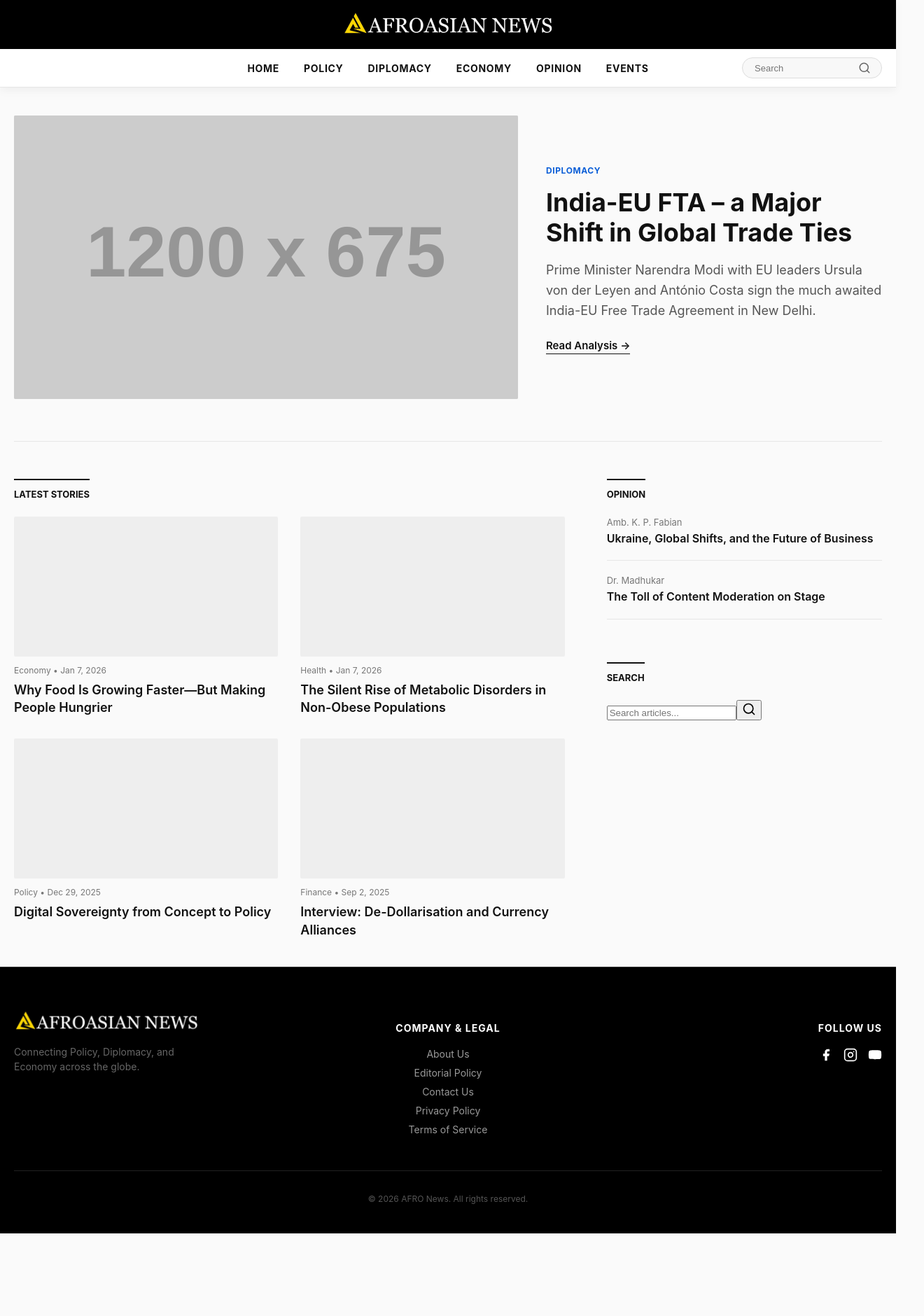
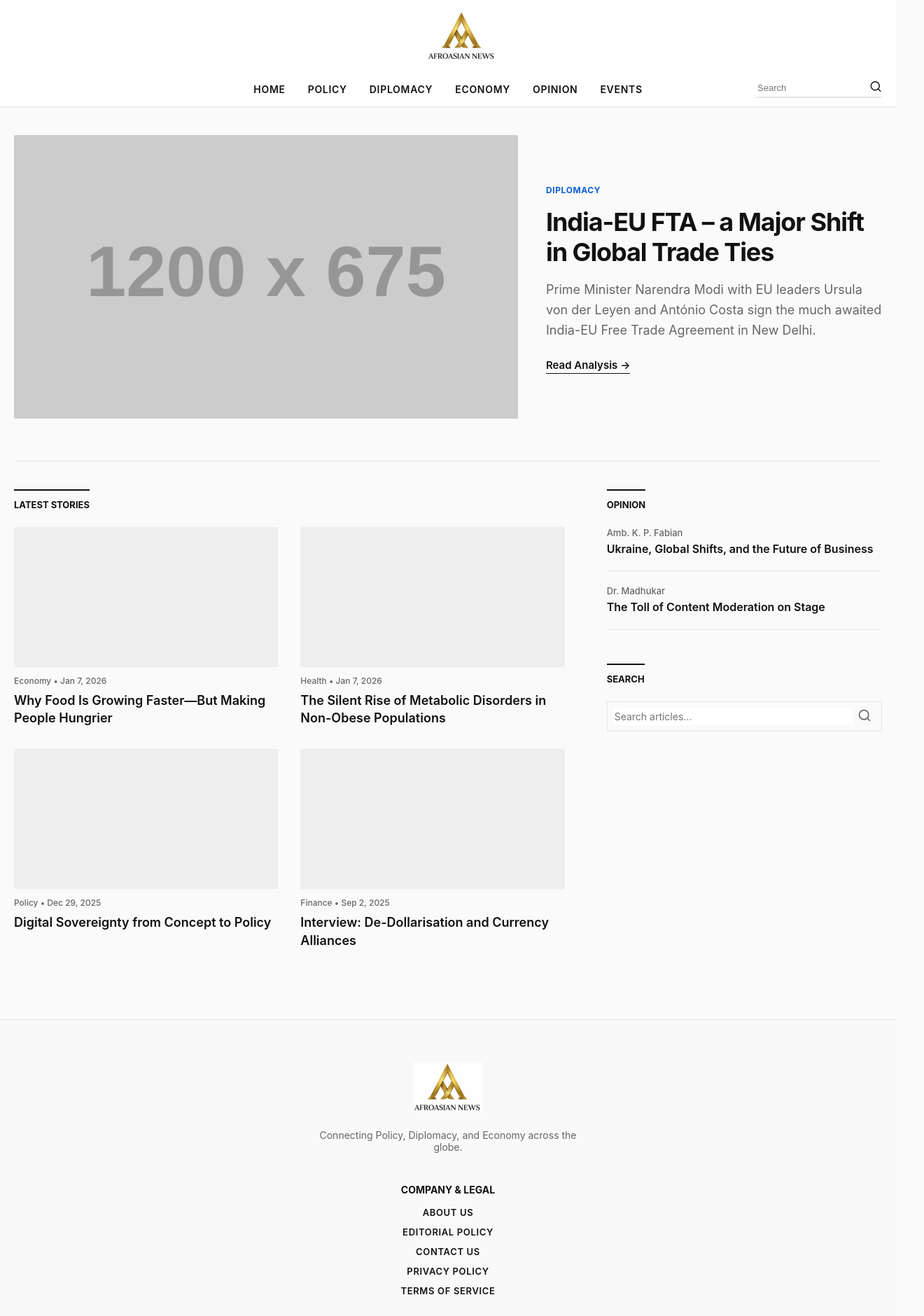
Before and after one commit to raheescwc2020/AfroAsian, a React (Vite) app: page / in a window 1280 px wide. Shown: the top 1880 px of the page at 70% size, 1320 px wide, since content can reach past the window. Before the commit the page ends 1762 px from the top, so only its background shows below. Built offline with nearby package versions, Linux system fonts and the light colour scheme.

Commit message:
Logo Edited

```diff
--- a/src/components/Footer.jsx
+++ b/src/components/Footer.jsx
@@ -42,20 +42,7 @@ const Footer = () => {
         </div>
 
         {/* --- SECTION 3: SOCIAL MEDIA --- */}
-        <div className="aan-footer-socials">
-          <h4>Follow Us</h4>
-          <div className="social-icons-row">
-            <a href="https://facebook.com" target="_blank" rel="noreferrer" aria-label="Facebook">
-              <FbIcon />
-            </a>
-            <a href="https://instagram.com" target="_blank" rel="noreferrer" aria-label="Instagram">
-              <InstaIcon />
-            </a>
-            <a href="https://youtube.com" target="_blank" rel="noreferrer" aria-label="YouTube">
-              <YtIcon />
-            </a>
-          </div>
-        </div>
+
 
       </div>
 
--- a/src/components/Header.jsx
+++ b/src/components/Header.jsx
@@ -59,7 +59,7 @@ const Header = () => {
              </div>
 
              {/* Links */}
-              <Link to="/" className="nav-item" onClick={closeMenu}>Home</Link>
+              <Link to="/policy" className="nav-item" onClick={closeMenu}>Home</Link>
              <Link to="/policy" className="nav-item" onClick={closeMenu}>Policy</Link>
              <Link to="/diplomacy" className="nav-item" onClick={closeMenu}>Diplomacy</Link>
              <Link to="/economy" className="nav-item" onClick={closeMenu}>Economy</Link>
@@ -67,11 +67,7 @@ const Header = () => {
              <Link to="/events" className="nav-item" onClick={closeMenu}>Events</Link>
 
              {/* Mobile Socials */}
-             <div className="mobile-only mobile-socials">
-                <a href="https://facebook.com"><FbIcon /></a>
-                <a href="https://instagram.com"><InstaIcon /></a>
-                <a href="https://youtube.com"><YtIcon /></a>
-             </div>
+
           </nav>
 
           {/* C. DESKTOP SEARCH BOX (Right Side) */}
--- a/src/index.css
+++ b/src/index.css
@@ -1,126 +1,107 @@
 /* =========================================
-   1. GLOBAL VARIABLES & RESET
+   1. LOCKED SPECIFICATION (Base Variables)
    ========================================= */
 :root {
   --font-primary: 'Inter', system-ui, -apple-system, BlinkMacSystemFont, sans-serif;
-
-  /* Colors */
   --black: #111111;
-  --white: #ffffff;
-  --gray: #888888;
-  --accent: #0B5ED7; /* Standard Blue Accent */
-
-  /* Borders & Backgrounds */
-  --bg-body: #FAFAFA;
-  --bg-dark: #000000;
+  --gray: #666666;
   --border-light: #E6E6E6;
-  --border-dark: #333333;
-}
-
-* {
-  box-sizing: border-box;
-}
-
-body {
-  margin: 0;
-  font-family: var(--font-primary);
-  background-color: var(--bg-body);
-  color: var(--black);
-  -webkit-font-smoothing: antialiased;
-}
-
-a {
-  text-decoration: none;
-  color: inherit;
-  transition: color 0.2s ease;
-}
-
-ul {
-  list-style: none;
-  padding: 0;
-  margin: 0;
+  --accent: #0B5ED7;
+  --logo-panel-bg: #ffffff;
 }
 
 /* =========================================
-   2. HEADER LAYOUT: SPLIT PANELS (UPDATED)
+   2. MASTHEAD (HEADER) LAYOUT
    ========================================= */
-
-/* Wrapper to make the whole header sticky */
 .aan-masthead-wrapper {
+  width: 100%;
   position: sticky;
   top: 0;
   z-index: 1000;
+  background: #ffffff;
+  font-family: var(--font-primary);
+}
+
+/* --- PANEL 1: LOGO --- */
+.aan-logo-panel {
+  background-color: var(--logo-panel-bg);
+  padding: 15px 0;
   width: 100%;
-  box-shadow: 0 4px 12px rgba(0,0,0,0.05);
+  text-align: center;
+}
+
+.centered-logo {
+  display: flex;
+  justify-content: center;
+  align-items: center;
+  width: 100%;
+  margin: 0 auto;
+}
+
+.aan-logo-img {
+  height: 72px; /* Desktop Default */
+  width: auto;
+  display: block;
+}
+
+/* --- PANEL 2: NAVIGATION --- */
+.aan-nav-panel {
+  background-color: #ffffff;
+  border-bottom: 1px solid var(--border-light);
+  height: 50px;
 }
 
 .aan-container {
   max-width: 1280px;
   margin: 0 auto;
   padding: 0 20px;
-  position: relative; /* Essential for absolute positioning of search */
 }
 
-/* --- PANEL 1: LOGO (BLACK BACKGROUND) --- */
-.aan-logo-panel {
-  background-color: #000000;
-  padding: 15px 0;
-  display: flex;
-  justify-content: center;
-  align-items: center;
-}
-
-.aan-logo-img {
-  height: 40px; /* Logo Size */
-  width: auto;
-  display: block;
-}
-
-/* --- PANEL 2: NAVIGATION (WHITE BACKGROUND) --- */
-.aan-nav-panel {
-  background-color: #ffffff;
-  border-bottom: 1px solid var(--border-light);
-  height: 55px; /* Fixed height for alignment */
-}
+/* =========================================
+   3. DESKTOP LAYOUT (Min-Width: 769px)
+   ========================================= */
+@media (min-width: 769px) {
 
   .nav-flex-wrapper {
     display: flex;
     align-items: center;
-  justify-content: center; /* Centers the Navigation Links */
+    justify-content: center;
+    position: relative;
     height: 100%;
   }
 
-/* --- DESKTOP HEADER (Min-width 769px) --- */
-@media (min-width: 769px) {
-
-  /* Navigation Links */
+  /* Navigation Bar */
   .aan-nav {
     display: flex;
-    gap: 35px;
+    gap: 32px;
   }
 
   .nav-item {
+    font-size: 14px;
+    font-weight: 600;
+    color: var(--black);
     text-decoration: none;
-    color: var(--black);
-    font-size: 14px;
-    font-weight: 700;
+    position: relative;
     text-transform: uppercase;
     letter-spacing: 0.05em;
-    position: relative;
-    padding: 18px 0; /* Full height clickable area */
+    padding: 5px 0;
   }
 
-  /* Hover Effect (Blue Underline) */
-  .nav-item:hover { color: var(--accent); }
+  /* Hover Animation (Underline) */
+  .nav-item:hover { text-decoration: none; }
 
   .nav-item::after {
-    content: ''; position: absolute; bottom: 0; left: 0;
-    width: 100%; height: 3px; background: var(--accent);
-    transform: scaleX(0); transition: transform 0.2s;
+    content: '';
+    position: absolute;
+    bottom: 0; left: 0; width: 100%; height: 2px;
+    transform: scaleX(0); transform-origin: center;
+    transition: transform 0.25s ease;
+    background-color: var(--accent);
   }
+
   .nav-item:hover::after { transform: scaleX(1); }
 
-  /* Search Box - Positioned Absolute Right */
+  /* --- SEARCH BOX (Absolute Right) --- */
   .aan-search-wrapper {
     position: absolute;
     right: 20px;
@@ -129,336 +110,211 @@ ul {
   }
 
   .aan-mini-search {
-    display: flex;
-    align-items: center;
-    border: 1px solid #ddd;
-    border-radius: 20px;
-    padding: 5px 15px;
-    background: #f8f8f8;
+    display: flex; align-items: center;
+    border-bottom: 1px solid #ccc;
+    padding-bottom: 3px; width: 180px;
   }
 
   .aan-mini-search input {
-    border: none; background: transparent; outline: none;
-    font-size: 13px; width: 150px; color: var(--black);
+    border: none; background: transparent; font-size: 13px; width: 100%; outline: none;
   }
 
   .aan-mini-search button {
-    background: none; border: none; cursor: pointer;
-    color: #666; padding: 0; display: flex;
+    background: none; border: none; cursor: pointer; padding: 0; color: var(--black);
   }
 
-  .aan-mini-search button:hover { color: var(--accent); }
-
-  /* Hide Mobile Toggles */
-  .aan-menu-toggle,
-  .aan-mobile-search-toggle,
-  .mobile-only {
+  /* Hide Mobile Elements */
+  .aan-menu-toggle, .aan-mobile-search-toggle, .mobile-only {
     display: none !important;
   }
 }
 
-/* --- MOBILE HEADER (Max-width 768px) --- */
+/* =========================================
+   4. MOBILE LAYOUT (Max-Width: 768px)
+   ========================================= */
 @media (max-width: 768px) {
 
-  .nav-flex-wrapper {
-    justify-content: space-between; /* Hamburger Left, Search Right */
+  /* --- UPDATED: LOGO SETTINGS --- */
+  .aan-logo-panel {
+    padding: 10px 0;
+    /* Enforce vertical centering for the container */
+    display: flex;
+    align-items: center;
+    justify-content: center;
+    min-height: 92px; /* Ensures container is tall enough for 72px logo + padding */
   }
 
-  /* Toggles */
-  .aan-menu-toggle,
-  .aan-mobile-search-toggle {
-    background: none; border: none; font-size: 24px;
-    cursor: pointer; padding: 0; display: block;
-    color: var(--black);
+  .aan-logo-img {
+    height: 72px; /* UPDATED: Changed from 32px to 72px */
+    width: auto;
+    object-fit: contain;
+  }
+  /* ------------------------------ */
+
+  .nav-flex-wrapper {
+    display: flex; justify-content: space-between; align-items: center; height: 100%;
   }
 
-  /* Hide Desktop Search */
   .aan-search-wrapper { display: none; }
 
-  /* Mobile Drawer */
+  .aan-menu-toggle, .aan-mobile-search-toggle {
+    display: block; background: none; border: none; font-size: 24px; cursor: pointer; color: var(--black); z-index: 1001;
+  }
+
+  /* === MOBILE DRAWER === */
   .aan-nav { display: none; }
 
   .aan-nav.mobile-active {
     display: flex; flex-direction: column;
-    position: fixed;
-    left: 0; width: 100%; height: 100vh;
-    background: #fff; z-index: 999;
-    padding: 20px;
-    border-top: 1px solid #eee;
-    /* Position below the header (approx height of logo + nav bar) */
-    top: 125px;
+    position: absolute; top: 100%; left: 0; width: 100%; height: calc(100vh - 100px);
+    background: #ffffff; border-top: 1px solid #E6E6E6; z-index: 999; overflow-y: auto;
   }
 
-  /* Mobile Search inside Drawer */
+  .aan-nav.mobile-active .nav-item {
+    display: block; text-align: left; padding: 16px 20px;
+    color: #111111; text-decoration: none; font-size: 16px; font-weight: 600;
+    text-transform: capitalize; border-bottom: 1px solid #f0f0f0;
+  }
+
+  /* Mobile Search Box */
   .mobile-search-container {
-    display: flex; margin-bottom: 20px;
-    background: #f5f5f5; padding: 10px; border-radius: 4px;
+    display: flex !important; align-items: center; background: #f5f5f5;
+    margin: 15px; padding: 10px 15px; border-radius: 4px;
   }
-  .mobile-search-container input { width: 100%; border: none; background: transparent; outline: none; }
-
-  .nav-item {
-    display: block; padding: 15px 0; border-bottom: 1px solid #eee; font-weight: 600;
+  .mobile-search-container input {
+    border: none; background: transparent; width: 100%; outline: none; font-size: 14px;
+  }
+  .mobile-search-container button {
+    background: none; border: none; padding: 0; color: #888; cursor: pointer;
   }
 
   .mobile-socials {
-    margin-top: 20px; display: flex; gap: 20px; justify-content: center;
+    display: flex !important; gap: 20px; padding: 20px; margin-top: auto;
   }
+  .mobile-socials a { color: #111; }
+  .mobile-socials a:hover { color: var(--accent); }
 }
 
 /* =========================================
-   3. PAGE CONTENT (Hero, Grid, Cards)
+   5. BODY / GLOBAL STYLES
    ========================================= */
-.aan-main {
-  max-width: 1280px;
-  margin: 0 auto;
-  padding: 40px 20px;
-}
-
-/* Hero Section */
-.hero-section {
-  display: grid;
-  grid-template-columns: 1.5fr 1fr;
-  gap: 40px;
-  margin-bottom: 60px;
-  align-items: center;
-}
-
-.hero-image-container {
-  width: 100%;
-  aspect-ratio: 16/9;
-  background-color: #ddd;
-  overflow: hidden;
-  border-radius: 2px;
-}
-
-.hero-image {
-  width: 100%;
-  height: 100%;
-  object-fit: cover;
-}
-
-.hero-content h1 {
-  font-size: 36px;
-  line-height: 1.2;
-  font-weight: 700;
-  margin: 16px 0;
-}
-
-.hero-excerpt {
-  font-size: 18px;
-  line-height: 1.6;
-  color: #555;
-  margin-bottom: 24px;
-}
-
-.category-tag {
-  font-size: 12px;
-  text-transform: uppercase;
-  font-weight: 700;
-  color: var(--accent);
-  letter-spacing: 0.05em;
-}
-
-.read-more {
-  font-size: 15px;
-  font-weight: 600;
-  border-bottom: 1px solid var(--black);
-  padding-bottom: 2px;
-}
-
-.content-divider {
-  border-top: 1px solid var(--border-light);
-  margin: 40px 0;
-}
-
-/* Grid Layout */
-.grid-layout {
-  display: grid;
-  grid-template-columns: 2fr 1fr;
-  gap: 60px;
-}
-
-.section-label {
-  font-size: 13px;
-  font-weight: 700;
-  border-top: 2px solid var(--black);
-  padding-top: 12px;
-  display: inline-block;
-  margin-bottom: 24px;
-  text-transform: uppercase;
-}
-
-.card-grid {
-  display: grid;
-  grid-template-columns: repeat(2, 1fr);
-  gap: 32px;
-}
-
-.news-card .card-image {
-  width: 100%;
-  height: 200px;
-  background-color: #eee;
-  margin-bottom: 12px;
-  border-radius: 2px;
-  object-fit: cover;
-}
-
-.card-meta {
-  font-size: 12px;
-  color: #777;
-  margin-bottom: 8px;
-}
-
-.news-card h4 {
-  font-size: 18px;
+body {
   margin: 0;
-  line-height: 1.4;
-  font-weight: 600;
-}
-
-/* Sidebar */
-.sidebar-widget {
-  margin-bottom: 48px;
-}
-
-.opinion-list li {
-  margin-bottom: 20px;
-  border-bottom: 1px solid var(--border-light);
-  padding-bottom: 20px;
-}
-
-.opinion-list .author {
-  display: block;
-  font-size: 13px;
-  color: #777;
-  margin-bottom: 4px;
-}
-
-.opinion-list a {
-  font-weight: 600;
-  font-size: 16px;
-  line-height: 1.4;
-}
-
-/* Responsive Content */
-@media (max-width: 1024px) {
-  .hero-section,
-  .grid-layout,
-  .card-grid {
-    grid-template-columns: 1fr;
+  font-family: var(--font-primary);
+  background-color: #FAFAFA;
+  color: var(--black);
+  -webkit-font-smoothing: antialiased;
 }
 
 .aan-main {
-    padding: 20px;
-  }
+  max-width: 1280px; margin: 0 auto; padding: 40px 20px;
 }
 
+.hero-section { display: grid; grid-template-columns: 1.5fr 1fr; gap: 40px; margin-bottom: 60px; align-items: center; }
+.hero-image-container { width: 100%; aspect-ratio: 16/9; background-color: #ddd; overflow: hidden; border-radius: 2px; }
+.hero-image { width: 100%; height: 100%; object-fit: cover; }
+.hero-content h1 { font-size: 36px; line-height: 1.2; font-weight: 700; letter-spacing: -0.03em; margin: 16px 0; }
+.hero-excerpt { font-size: 18px; line-height: 1.6; color: var(--gray); margin-bottom: 24px; }
+.category-tag { font-size: 12px; text-transform: uppercase; font-weight: 700; color: var(--accent); letter-spacing: 0.05em; }
+.read-more { font-size: 15px; font-weight: 600; color: var(--black); text-decoration: none; border-bottom: 1px solid var(--black); padding-bottom: 2px; }
+.content-divider { border-top: 1px solid var(--border-light); margin: 0 0 40px 0; }
+.grid-layout { display: grid; grid-template-columns: 2fr 1fr; gap: 60px; }
+.section-label { font-size: 13px; font-weight: 700; color: var(--black); border-top: 2px solid var(--black); padding-top: 12px; display: inline-block; margin-top: 0; margin-bottom: 24px; text-transform: uppercase; }
+.card-grid { display: grid; grid-template-columns: repeat(2, 1fr); gap: 32px; }
+.news-card .card-image { width: 100%; height: 200px; background-color: #eee; margin-bottom: 12px; border-radius: 2px; }
+.card-meta { font-size: 12px; color: var(--gray); margin-bottom: 8px; font-weight: 500; }
+.news-card h4 { font-size: 18px; margin: 0; line-height: 1.4; font-weight: 600; }
+.sidebar-widget { margin-bottom: 48px; }
+.opinion-list { list-style: none; padding: 0; margin: 0; }
+.opinion-list li { margin-bottom: 20px; border-bottom: 1px solid var(--border-light); padding-bottom: 20px; }
+.opinion-list .author { display: block; font-size: 13px; color: var(--gray); margin-bottom: 4px; font-weight: 500; }
+.opinion-list a { text-decoration: none; color: var(--black); font-weight: 600; font-size: 16px; line-height: 1.4; display: block; }
+.search-box { display: flex; border: 1px solid var(--border-light); padding: 8px; }
+.search-box input { border: none; width: 100%; outline: none; font-family: var(--font-primary); font-size: 14px; }
+.search-box button { background: none; border: none; cursor: pointer; color: var(--gray); }
+
 /* =========================================
-   4. FOOTER (Dark Theme)
+   6. FOOTER STYLES
    ========================================= */
 .aan-footer {
-  background-color: var(--bg-dark);
-  color: #999;
-  padding: 60px 20px 30px;
-  border-top: 1px solid var(--border-dark);
-  margin-top: auto;
-}
-
-.aan-footer-container {
-  max-width: 1280px;
-  margin: 0 auto;
-  display: grid;
-  grid-template-columns: 1fr 2fr 1fr;
-  gap: 40px;
+  text-align: center;
+  padding: 60px 20px;
+  background-color: #f9f9f9;
+  border-top: 1px solid var(--border-light);
+  color: var(--gray);
+  margin-top: 60px;
 }
 
 .aan-footer-brand {
   display: flex;
   flex-direction: column;
-  align-items: flex-start;
-}
-
-.footer-logo-size {
-  height: 35px;
-  width: auto;
-  margin-bottom: 15px;
-  /* Uncomment below if you need to invert a black logo to white */
-  /* filter: brightness(0) invert(1); */
+  align-items: center;
+  margin-bottom: 30px;
 }
 
 .aan-footer-tagline {
+  margin-top: 12px;
   font-size: 14px;
-  line-height: 1.5;
-  color: #666;
-  margin: 0;
+  max-width: 400px;
 }
 
 .aan-footer-links {
-  display: flex;
-  flex-direction: column;
-  align-items: center;
+  margin-bottom: 30px;
 }
 
 .aan-footer-links h4,
 .aan-footer-socials h4 {
-  color: var(--white);
+  color: var(--black);
   font-size: 14px;
   text-transform: uppercase;
-  letter-spacing: 1px;
-  margin-bottom: 20px;
+  margin-bottom: 16px;
   font-weight: 700;
 }
 
-.aan-footer-links a {
-  color: #999;
-  margin-bottom: 10px;
-  font-size: 14px;
+.aan-footer a {
+  display: block;
+  margin-bottom: 12px;
+  text-decoration: none;
+  color: var(--black);
+  font-weight: 600;
+  text-transform: uppercase;
+  letter-spacing: 0.05em;
+  font-size: 13px;
 }
 
-.aan-footer-links a:hover {
-  color: var(--white);
+.aan-footer a:hover {
   text-decoration: underline;
-}
-
-.aan-footer-socials {
-  display: flex;
-  flex-direction: column;
-  align-items: flex-end;
+  color: var(--accent);
 }
 
 .social-icons-row {
   display: flex;
-  gap: 15px;
+  justify-content: center;
+  gap: 20px;
+  margin-top: 10px;
 }
 
 .social-icons-row a {
-  color: var(--white);
-  transition: opacity 0.2s;
+  display: inline-flex;
+  color: var(--black);
 }
 
 .social-icons-row a:hover {
+  color: var(--accent);
+}
+
+.aan-footer-bottom {
+  margin-top: 40px;
+  border-top: 1px solid #e0e0e0;
+  padding-top: 20px;
+}
+.aan-footer-bottom p {
+  font-size: 12px;
   opacity: 0.7;
 }
 
-.aan-footer-bottom {
-  border-top: 1px solid #222;
-  margin-top: 40px;
-  padding-top: 20px;
-  text-align: center;
-  font-size: 12px;
-  color: #555;
+@media (max-width: 1024px) {
+  .hero-section { grid-template-columns: 1fr; }
+  .grid-layout { grid-template-columns: 1fr; }
+  .card-grid { grid-template-columns: 1fr; }
 }
-
-@media (max-width: 768px) {
-  .aan-footer-container {
-    grid-template-columns: 1fr;
-    text-align: center;
-    gap: 40px;
-  }
-
-  .aan-footer-brand,
-  .aan-footer-links,
-  .aan-footer-socials {
-    align-items: center;
-  }
-}
```
Also changed, not shown: src/assets/AFRO_LOGOOO.png, src/assets/AFRO_LOGOOO12.png (added). Lines whose indentation alone changed are shown as unchanged.
